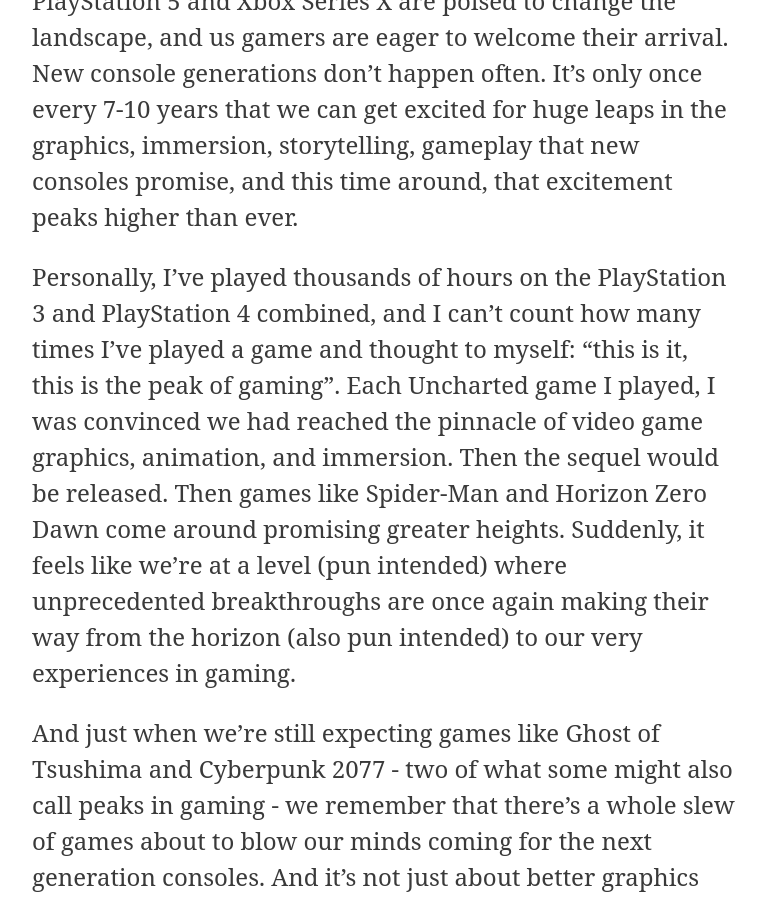
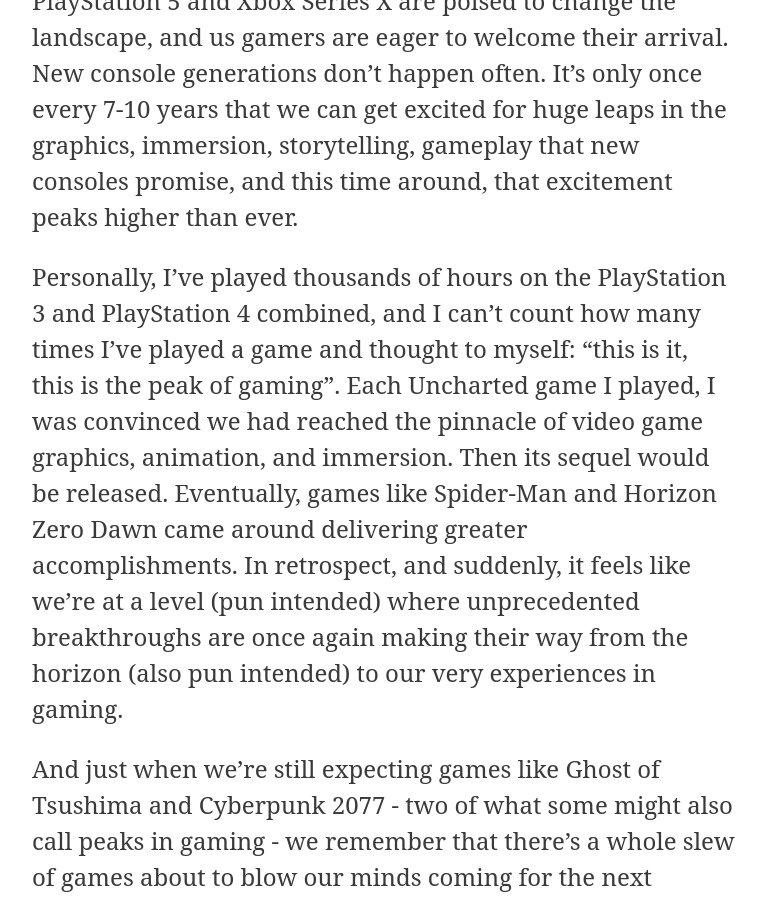
Before and after one commit to Pixelated-Controller/website, a Jekyll site: the page built from _posts/2020-07-01-welcome-to-pixelated-controller.markdown, in a window 1280 px wide and 900 px high, scrolled down 799 px. Shown: the whole window, without its empty margins (256-1022 px from the left). Built offline with Jekyll 4.4.1, drawn with Linux system fonts in a browser that asks for light colours.

Commit message:
Launch Pixelated Controller!

```diff
--- a/_posts/2020-07-01-welcome-to-pixelated-controller.markdown
+++ b/_posts/2020-07-01-welcome-to-pixelated-controller.markdown
@@ -15,7 +15,7 @@
 The PlayStation 5 and Xbox Series X are poised to change the landscape, and us gamers are eager to welcome their arrival.
 New console generations don't happen often. It's only once every 7-10 years that we can get excited for huge leaps in the graphics, immersion, storytelling, gameplay that new consoles promise, and this time around, that excitement peaks higher than ever.
 
-Personally, I've played thousands of hours on the PlayStation 3 and PlayStation 4 combined, and I can't count how many times I've played a game and thought to myself: "this is it, this is the peak of gaming". Each Uncharted game I played, I was convinced we had reached the pinnacle of video game graphics, animation, and immersion. Then the sequel would be released. Then games like Spider-Man and Horizon Zero Dawn come around promising greater heights. Suddenly, it feels like we're at a level (pun intended) where unprecedented breakthroughs are once again making their way from the horizon (also pun intended) to our very experiences in gaming.
+Personally, I've played thousands of hours on the PlayStation 3 and PlayStation 4 combined, and I can't count how many times I've played a game and thought to myself: "this is it, this is the peak of gaming". Each Uncharted game I played, I was convinced we had reached the pinnacle of video game graphics, animation, and immersion. Then its sequel would be released. Eventually, games like Spider-Man and Horizon Zero Dawn came around delivering greater accomplishments. In retrospect, and suddenly, it feels like we're at a level (pun intended) where unprecedented breakthroughs are once again making their way from the horizon (also pun intended) to our very experiences in gaming.
 
 And just when we're still expecting games like Ghost of Tsushima and Cyberpunk 2077 - two of what some might also call peaks in
 gaming - we remember that there's a whole slew of games about to blow our minds coming for the next generation consoles. And it's not just about better graphics and more immersive experiences. It's also about an evolution of brand new genres that boast fresh gameplay mechanics like Virtual Reality.
--- a/_posts/2020-07-02-introducing-cartridge.markdown
+++ b/_posts/2020-07-02-introducing-cartridge.markdown
@@ -7,4 +7,4 @@
 categories: updates
 ---
 
-Hi! This is a test blog for now.
+TBA
```
